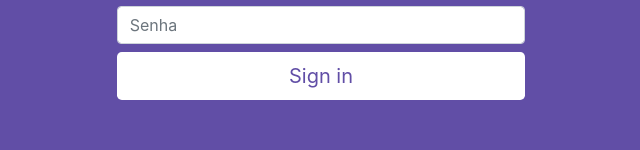
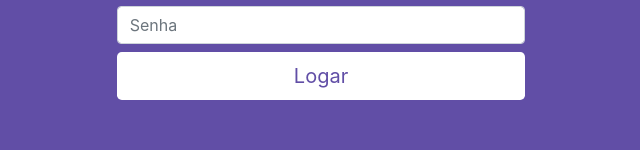
Before and after one commit to pedrogutierresbr/Blogdot, a React (Create React App) app: page /login in a window 1280 px wide. Shown: the part 315-465 px from the top of the page, without its empty margins (319-959 px from the left). Built offline with nearby package versions, Linux system fonts and the light colour scheme.

Commit message:
criado estados para email e senha, depois importado arquivo config do firebase e de autenticacao

```diff
--- a/src/view/login/index.js
+++ b/src/view/login/index.js
@@ -1,7 +1,17 @@
-import React from "react";
+import React, { useState } from "react";
 import "./login.css";
 
+import firebase from "../../config/firebase";
+import "firebase/auth";
+
 function Login() {
+    const [email, setEmail] = useState("");
+    const [senha, setSenha] = useState("");
+
+    function Logar() {
+        alert("lets log");
+    }
+
     return (
         <div className="login-content d-flex align-items-center">
             <form className="form-signin mx-auto">
@@ -19,20 +29,26 @@ function Login() {
                 </div>
 
                 <input
+                    onChange={(e) => setEmail(e.target.value)}
                     type="email"
                     id="inputEmail"
                     className="form-control my-2"
                     placeholder="Email"
                 />
                 <input
+                    onChange={(e) => setSenha(e.target.value)}
                     type="password"
                     id="inputPassword"
                     className="form-control my-2"
                     placeholder="Senha"
                 />
 
-                <button className="btn btn-lg btn-block btn-login" type="submit">
-                    Sign in
+                <button
+                    onClick={Logar}
+                    className="btn btn-lg btn-block btn-login"
+                    type="button"
+                >
+                    Logar
                 </button>
 
                 <div className="msg-login text-white text-center my-5">
```
